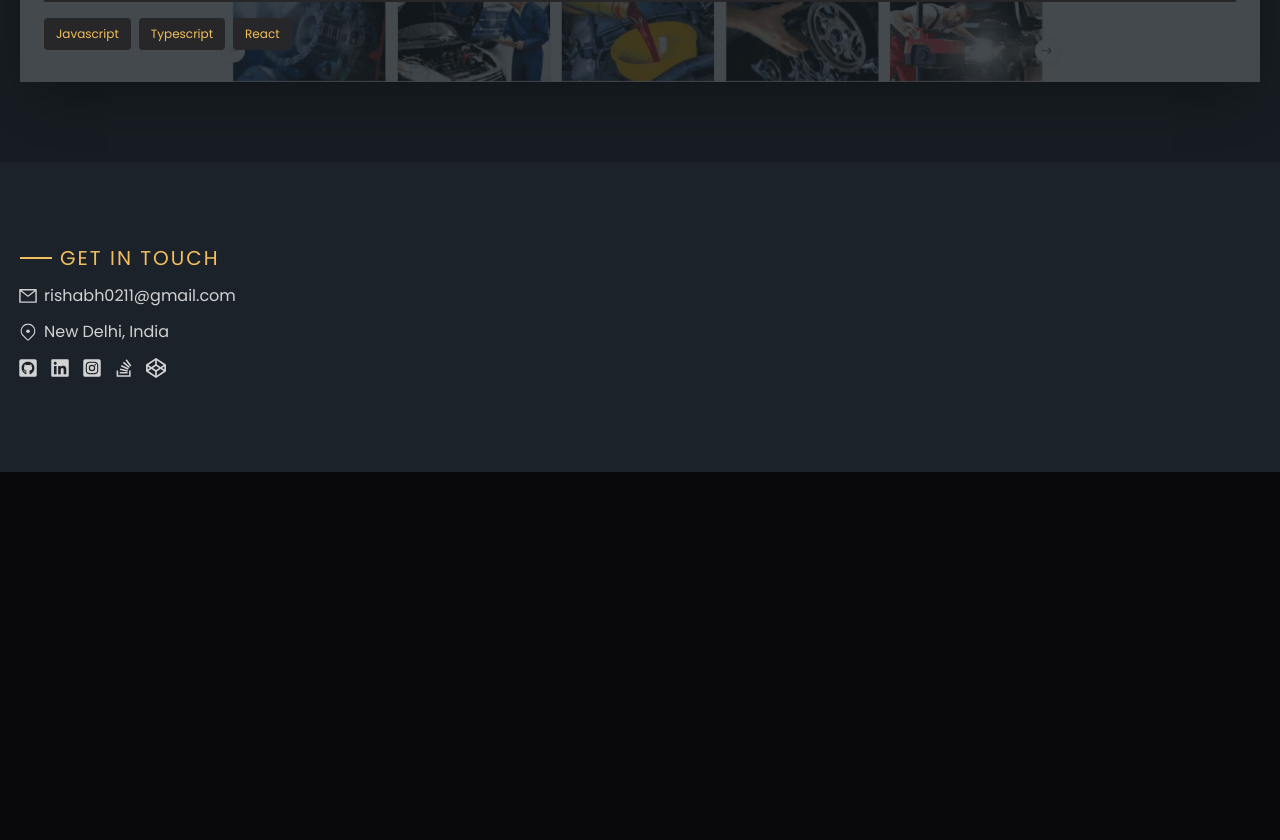
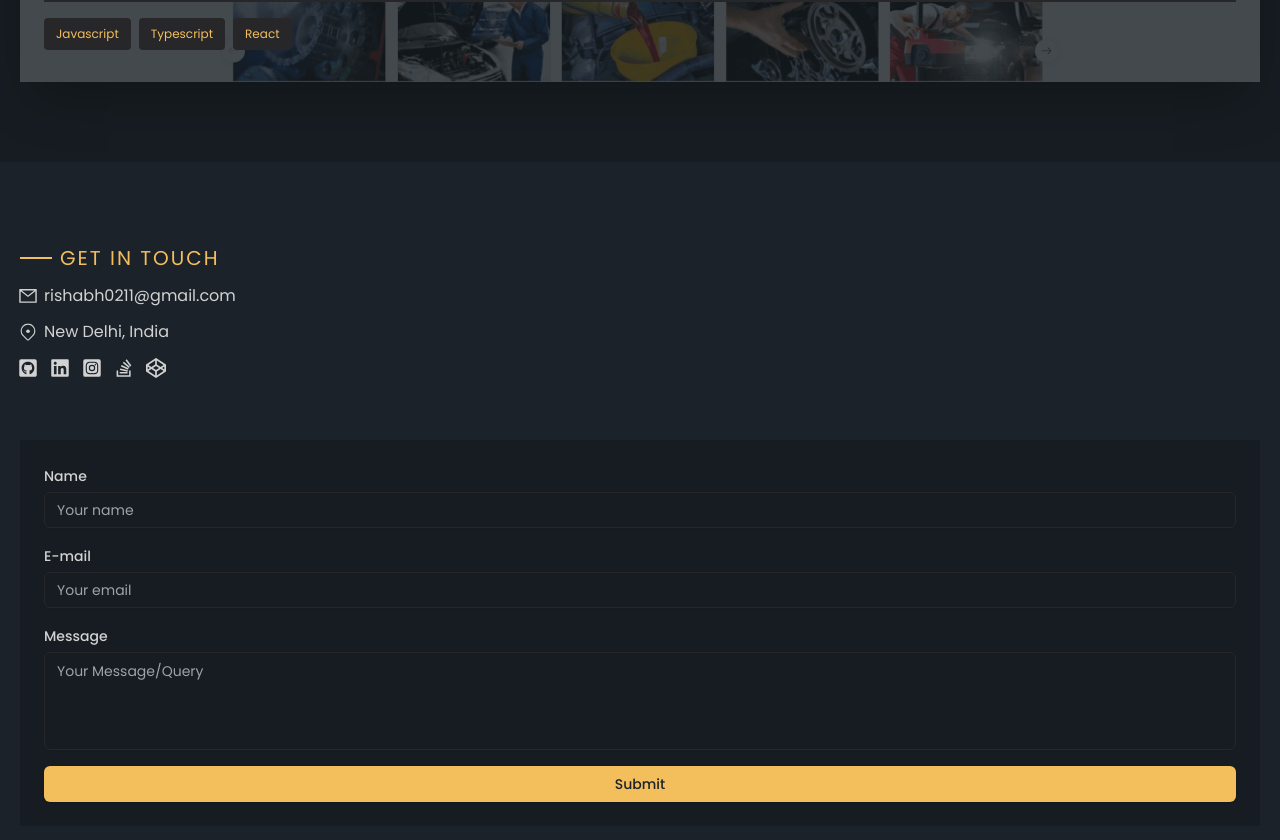
Before and after one commit to rishabh0211/portfolio-next, a Next.js app: page / in a window 1280 px wide. Shown: the part 2970-3810 px from the top of the page. Before the commit the page ends 3442 px from the top, so only its background shows below. Built offline with nearby package versions, Linux system fonts and the light colour scheme.

Commit message:
contact section

```diff
--- a/package.json
+++ b/package.json
@@ -10,6 +10,7 @@
   },
   "dependencies": {
     "@radix-ui/react-icons": "^1.3.0",
+    "@radix-ui/react-label": "^2.1.0",
     "@radix-ui/react-slot": "^1.1.0",
     "class-variance-authority": "^0.7.0",
     "clsx": "^2.1.1",
--- a/src/components/sections/Contact.tsx
+++ b/src/components/sections/Contact.tsx
@@ -10,6 +10,10 @@
 import Link from 'next/link';
 import { GoLocation } from 'react-icons/go';
 import { AiOutlineMail } from 'react-icons/ai';
+import { Input } from '../ui/input';
+import { Textarea } from '../ui/textarea';
+import { Label } from '../ui/label';
+import { Button } from '../ui/button';
 
 const data = [
 	{
@@ -41,7 +45,7 @@
 
 const Contact = () => {
 	return (
-		<section className='pt-20 pb-24 px-5 bg-background_light'>
+		<section id='contact' className='pt-20 pb-24 px-5 bg-background_light'>
 			<Heading heading='get in touch' className='text-xl' />
 			<div className='flex gap-2 mt-3 items-center'>
 				<AiOutlineMail className='scale-125' />
@@ -58,6 +62,26 @@
 					</Link>
 				))}
 			</div>
+			<form className='mt-16 p-6 bg-background_dark'>
+				<div>
+					<Label htmlFor='name'>Name</Label>
+					<Input id='name' placeholder='Your name' className='mt-1' />
+				</div>
+				<div className='mt-4'>
+					<Label htmlFor='email'>E-mail</Label>
+					<Input id='email' placeholder='Your email' className='mt-1' />
+				</div>
+				<div className='mt-4'>
+					<Label htmlFor='message'>Message</Label>
+					<Textarea
+						id='message'
+						placeholder='Your Message/Query'
+						className='mt-1 resize-none'
+						rows={4}
+					/>
+				</div>
+				<Button className='mt-4 w-full rounded-md'>Submit</Button>
+			</form>
 		</section>
 	);
 };
--- /dev/null
+++ b/src/components/ui/label.tsx
@@ -0,0 +1,26 @@
+"use client"
+
+import * as React from "react"
+import * as LabelPrimitive from "@radix-ui/react-label"
+import { cva, type VariantProps } from "class-variance-authority"
+
+import { cn } from "@/lib/utils"
+
+const labelVariants = cva(
+  "text-sm font-medium leading-none peer-disabled:cursor-not-allowed peer-disabled:opacity-70"
+)
+
+const Label = React.forwardRef<
+  React.ElementRef<typeof LabelPrimitive.Root>,
+  React.ComponentPropsWithoutRef<typeof LabelPrimitive.Root> &
+    VariantProps<typeof labelVariants>
+>(({ className, ...props }, ref) => (
+  <LabelPrimitive.Root
+    ref={ref}
+    className={cn(labelVariants(), className)}
+    {...props}
+  />
+))
+Label.displayName = LabelPrimitive.Root.displayName
+
+export { Label }
--- /dev/null
+++ b/src/components/ui/textarea.tsx
@@ -0,0 +1,24 @@
+import * as React from "react"
+
+import { cn } from "@/lib/utils"
+
+export interface TextareaProps
+  extends React.TextareaHTMLAttributes<HTMLTextAreaElement> {}
+
+const Textarea = React.forwardRef<HTMLTextAreaElement, TextareaProps>(
+  ({ className, ...props }, ref) => {
+    return (
+      <textarea
+        className={cn(
+          "flex min-h-[60px] w-full rounded-md border border-input bg-transparent px-3 py-2 text-sm shadow-sm placeholder:text-muted-foreground focus-visible:outline-none focus-visible:ring-1 focus-visible:ring-ring disabled:cursor-not-allowed disabled:opacity-50",
+          className
+        )}
+        ref={ref}
+        {...props}
+      />
+    )
+  }
+)
+Textarea.displayName = "Textarea"
+
+export { Textarea }
```
Also changed, not shown: 1 other file (tests, documents, lock files or other folders).
